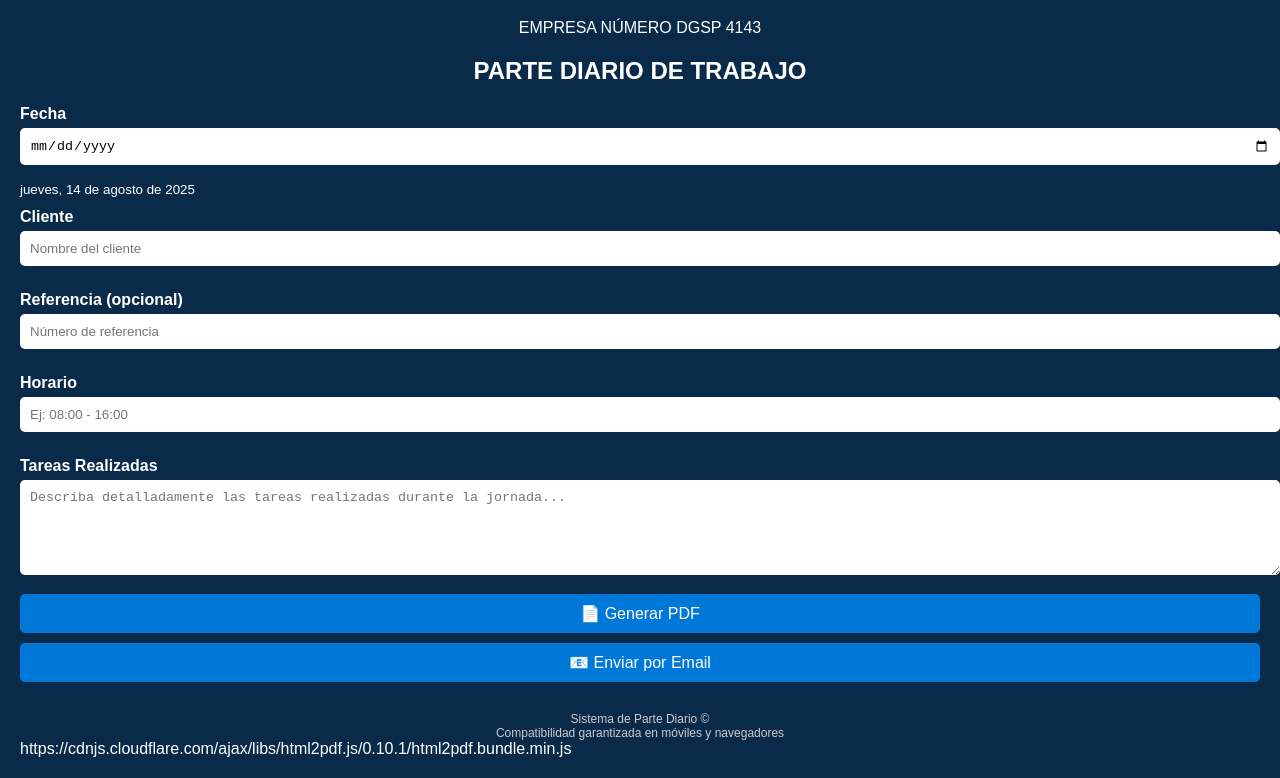
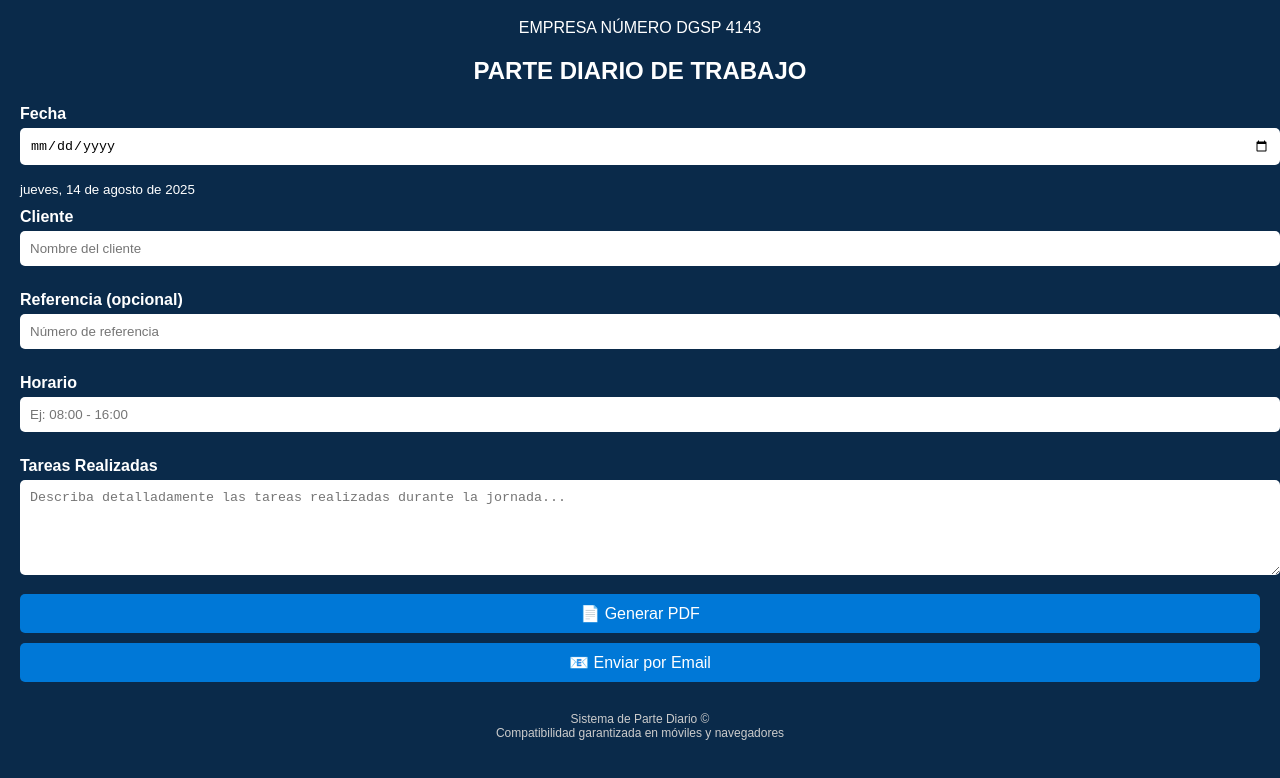
Before and after one commit to HunterLinares/informeServicio, a plain HTML site: page index.html in a window 1280 px wide. Shown: the part 61-839 px from the top of the page. Drawn offline with Linux system fonts and the light colour scheme.

Commit message:
Update index.html

```diff
--- a/index.html
+++ b/index.html
@@ -98,7 +98,7 @@
   </div>
 
   <!-- Librería html2pdf.js -->
-  https://cdnjs.cloudflare.com/ajax/libs/html2pdf.js/0.10.1/html2pdf.bundle.min.js
+  <script src="https://cdnjs.cloudflare.com/ajax/libs/html2pdf.js/0.10.1/html2pdf.bundle.min.js"></script>
 
   <script>
     function generarPDF() {
```
